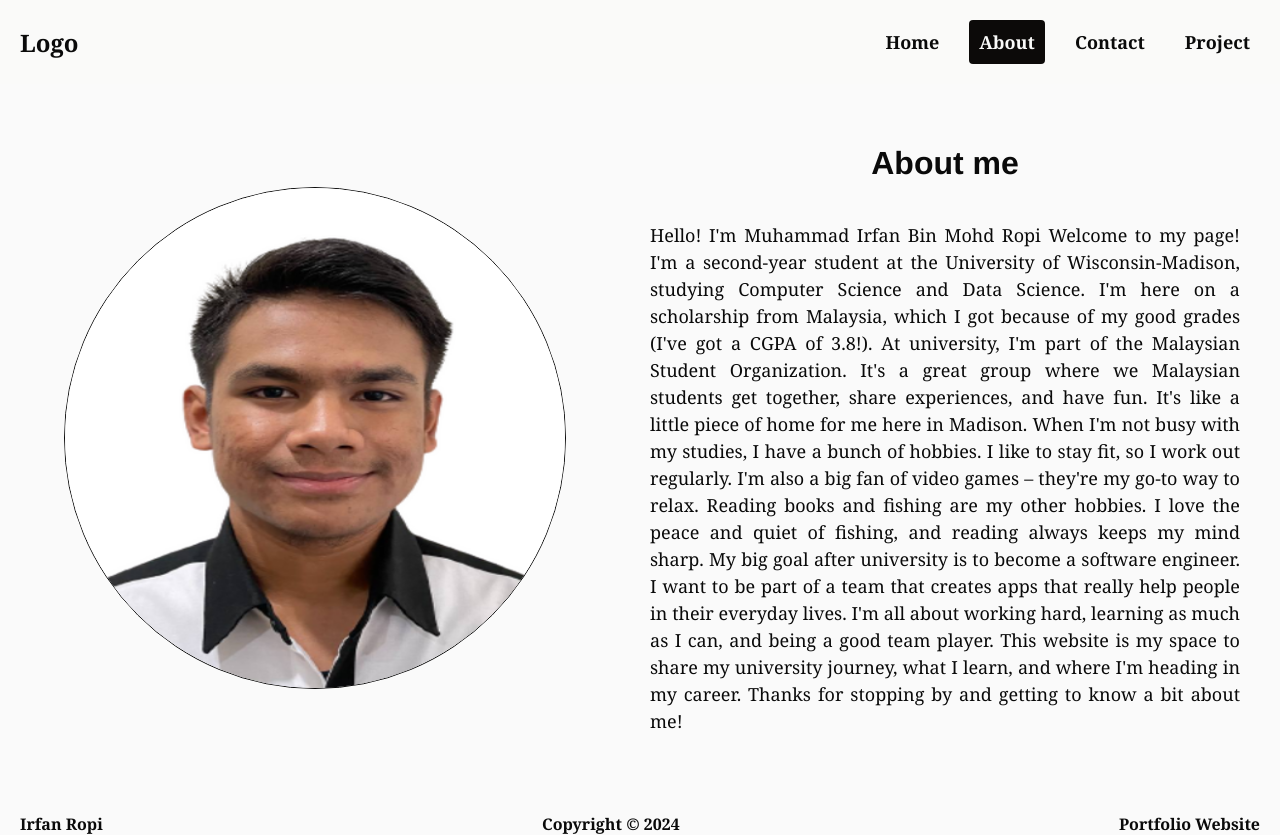
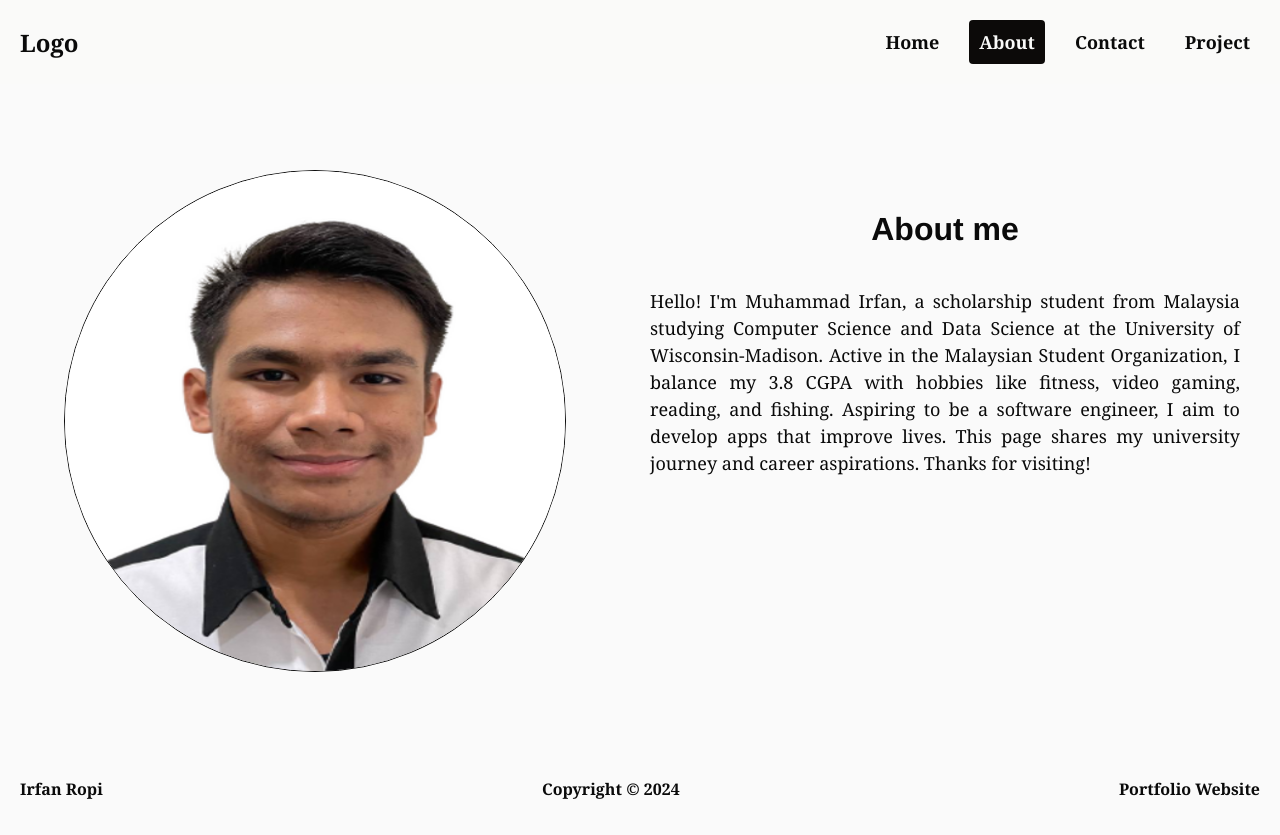
Before and after one commit to ipanropi/portfoliowebsite, a Next.js app: page /about in a window 1280 px wide. After the commit the page ends 800 px from the top, so only its background shows below. Built offline with nearby package versions, Linux system fonts and the light colour scheme.

Commit message:
Make changes to about page description

```diff
--- a/src/app/about/page.jsx
+++ b/src/app/about/page.jsx
@@ -14,17 +14,7 @@ const AboutPages = () => {
                     About me
                 </h1>
                 <p className={styles.desc}>
-                    Hello! I&apos;m Muhammad Irfan Bin Mohd Ropi
-
-                    Welcome to my page! I&apos;m a second-year student at the University of Wisconsin-Madison, studying Computer Science and Data Science. I&apos;m here on a scholarship from Malaysia, which I got because of my good grades (I&apos;ve got a CGPA of 3.8!).
-
-                    At university, I&apos;m part of the Malaysian Student Organization. It&apos;s a great group where we Malaysian students get together, share experiences, and have fun. It&apos;s like a little piece of home for me here in Madison.
-
-                    When I&apos;m not busy with my studies, I have a bunch of hobbies. I like to stay fit, so I work out regularly. I&apos;m also a big fan of video games – they&apos;re my go-to way to relax. Reading books and fishing are my other hobbies. I love the peace and quiet of fishing, and reading always keeps my mind sharp.
-
-                    My big goal after university is to become a software engineer. I want to be part of a team that creates apps that really help people in their everyday lives. I&apos;m all about working hard, learning as much as I can, and being a good team player.
-
-                    This website is my space to share my university journey, what I learn, and where I&apos;m heading in my career. Thanks for stopping by and getting to know a bit about me!
+                    Hello! I&apos;m Muhammad Irfan, a scholarship student from Malaysia studying Computer Science and Data Science at the University of Wisconsin-Madison. Active in the Malaysian Student Organization, I balance my 3.8 CGPA with hobbies like fitness, video gaming, reading, and fishing. Aspiring to be a software engineer, I aim to develop apps that improve lives. This page shares my university journey and career aspirations. Thanks for visiting!
                 </p>
             </div>
         </div>
```
